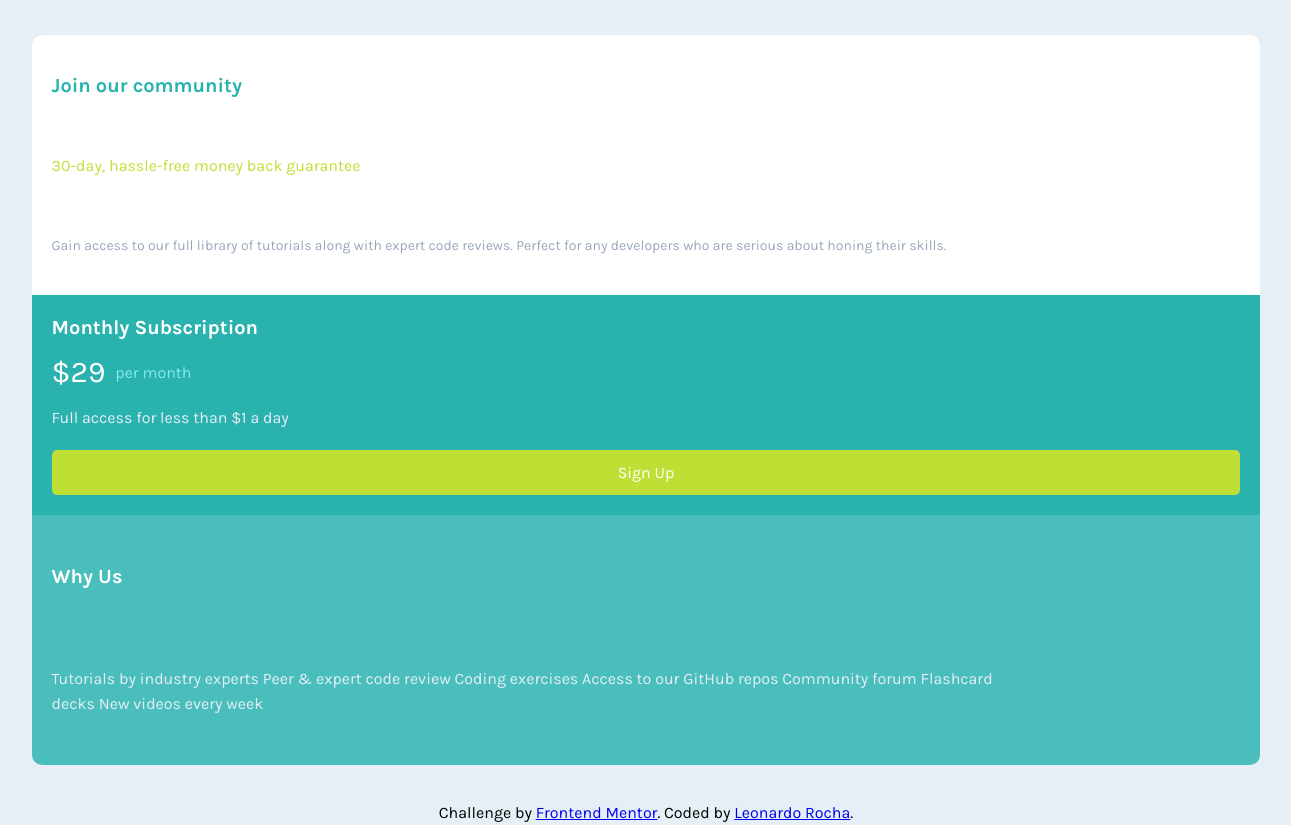
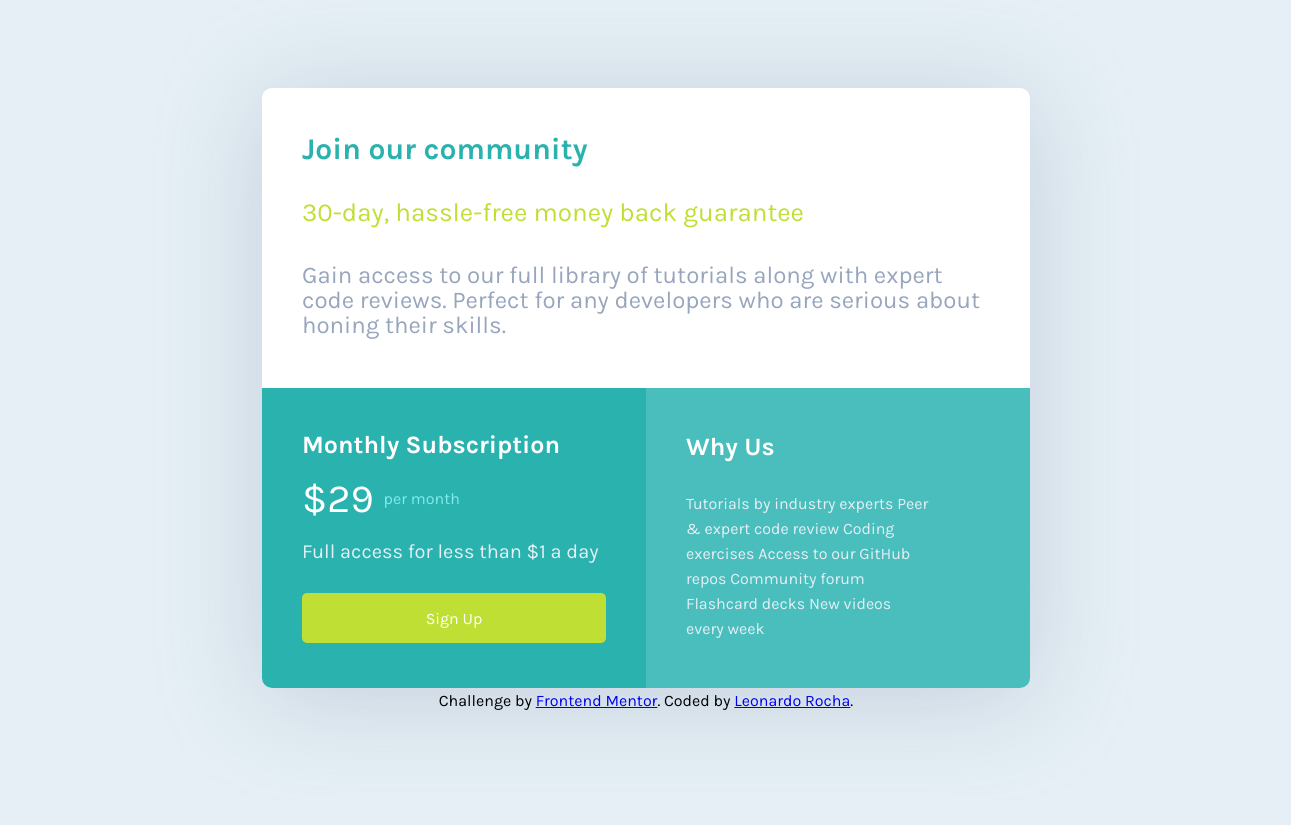
Before and after one commit to Leoemanuel21/single-price-grid-component, a plain HTML site: page index.html in a window 1536 px wide. Shown: the whole page, without its empty margins (122-1413 px from the left). After the commit the page ends 800 px from the top, so only its background shows below. Drawn offline with Linux system fonts and the light colour scheme.

Commit message:
finalizado

```diff
--- /dev/null
+++ b/CSS/media-query.css
@@ -0,0 +1,90 @@
+@charset "UTF-8";
+
+@media screen and (min-width: 768px){
+    main{
+        width: 50vw;
+        height: auto;
+        display: grid;
+        grid-template: repeat(2, 1fr) / repeat(2, 1fr);
+        box-shadow: 0rem 1rem 10rem hsla(217, 22%, 67%, 0.432);
+    }
+
+    .join{
+        grid-area: 1/1/2/3;
+    }
+
+    .subscription{
+        grid-area: 2/1/3/2;
+    }
+
+    .whyUs{
+        grid-area: 2/2/3/3;
+    }
+}
+
+@media screen and (min-width: 1440px){
+    section{
+        padding: 4rem;
+    }
+
+    .join{
+        height: 30rem;
+    }
+
+    .join h1{
+        font-size: 3rem;
+    }
+
+    .join h2{
+        font-size: 2.6rem;
+    }
+
+    .join p{
+        font-size: 2.4rem;
+    }
+
+    .subscription{
+        border-radius: 0rem 0rem 0rem 1rem;
+        height: 30rem;
+    }
+
+    .subscription h1{
+        font-size: 2.5rem;
+    }
+
+    .price{
+        display: flex;
+        align-items: center;
+        gap: 1rem;
+    }
+
+    .price p{
+        color: #83EBEC;
+    }
+
+    .price strong{
+        color: white;
+        font-size: 4rem;
+    }
+
+    .subscription > p{
+        font-size: 2rem;
+    }
+
+    .submit{
+        background-color: var(--Green-400);
+        color: white;
+        border: none;
+        border-radius: .5rem;
+        height: 5rem;
+    }
+
+    .whyUs{
+        border-radius: 0rem 0rem 1rem 0rem;
+        height: 30rem;
+    }
+
+    .whyUs h1{
+        font-size: 2.5rem;
+    }
+}
--- a/CSS/style.css
+++ b/CSS/style.css
@@ -30,19 +30,22 @@ html{
 }
 
 body{
+    min-height: 100vh;
     background-color: var(--Teal-100);
     display: flex;
     flex-flow: column nowrap;
     align-items: center;
+    justify-content: center;
 }
 
 main{
     background-color: var(--Teal-100);
     width: 80vw;
     height: 100vh;
+    border-radius: 1rem;
     display: flex;
     flex-flow: column nowrap;
-    align-items: center;
+    align-items: start;
     justify-content: center;
 }
 
@@ -57,7 +60,7 @@ section{
 
 .join{
     background-color: white;
-    height: 26rem;
+    height: 27rem;
     border-radius: 1rem 1rem 0rem 0rem;
 }
 
@@ -80,7 +83,7 @@ section{
 .subscription{
     background-color: var(--Teal-500);
     color: white;
-    height: 22rem;
+    height: 25rem;
 
 }
 
--- a/index.html
+++ b/index.html
@@ -5,6 +5,7 @@
     <meta name="viewport" content="width=device-width, initial-scale=1.0">
     <link rel="icon" type="image/png" sizes="32x32" href="./images/favicon-32x32.png">
     <link rel="stylesheet" href="CSS/style.css">
+    <link rel="stylesheet" href="CSS/media-query.css">
     <title>Single Price Grid Component</title>
 </head>
 <body>
```
